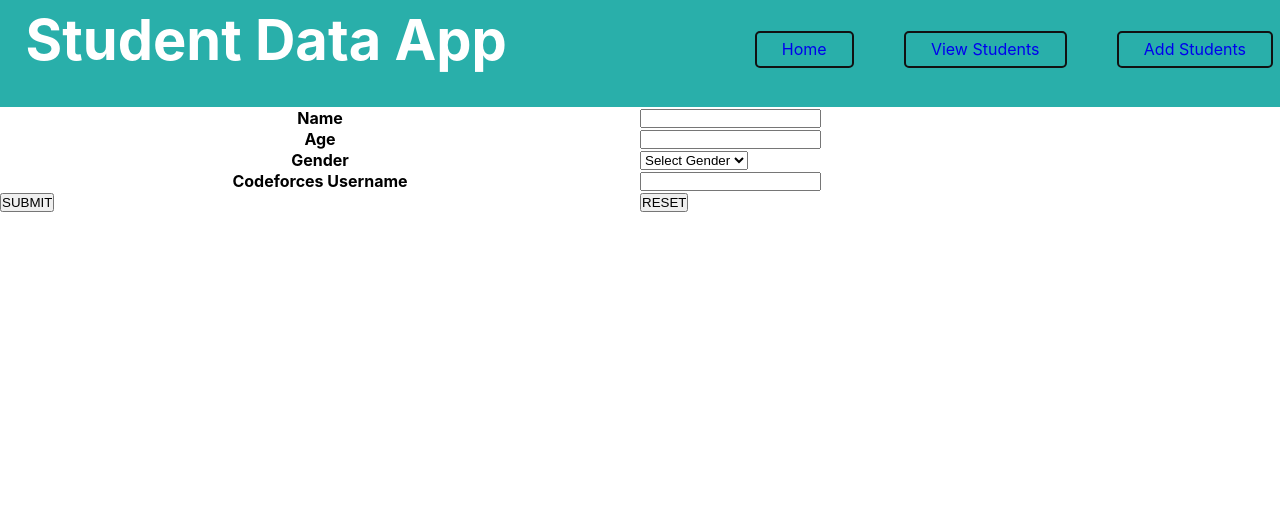
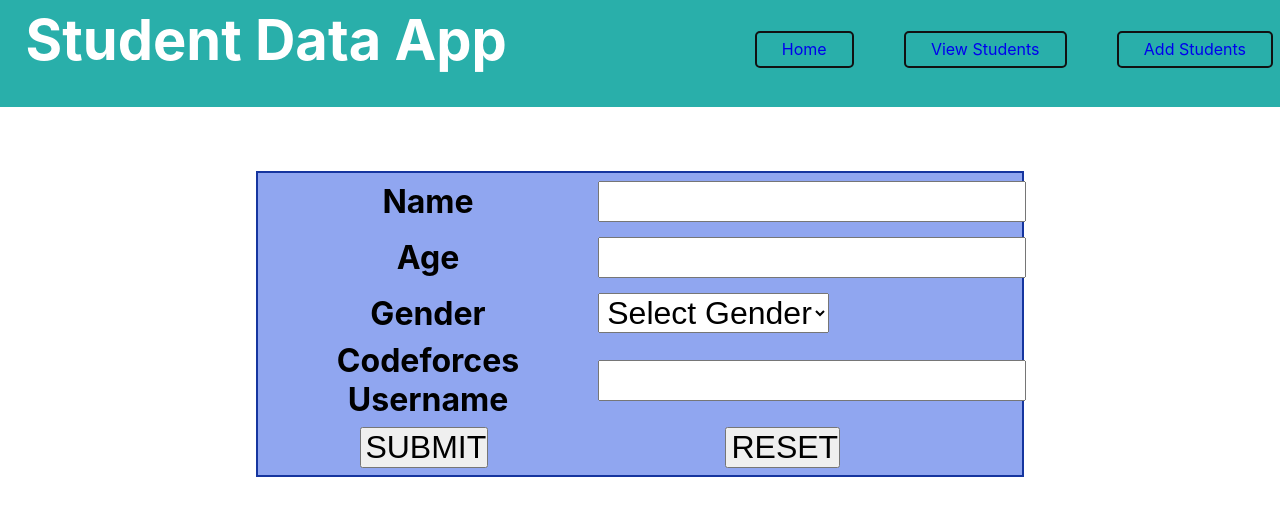
Before and after one commit to srajang123/Student-CF, a React (Create React App) app: page /add in a window 1280 px wide. Shown: the top 516 px of the page. Built offline with nearby package versions, Linux system fonts and the light colour scheme; no server answers.

Commit message:
Added scss for Add Students

```diff
--- a/src/Components/Add.js
+++ b/src/Components/Add.js
@@ -1,4 +1,5 @@
 import React from 'react';
+import '../styles/Add.css';
 
 function Add({Name,Age,Gender,CF,RESET,New,SUBMIT}){
     return (
--- /dev/null
+++ b/src/scss/Add.scss
@@ -0,0 +1,31 @@
+$font-size: 4vh;
+$bgcolor: #15359f;
+.form{
+    table{
+        border-collapse: collapse;
+        background-color:lighten($bgcolor,40%);
+        width: 60%;
+        margin: 5% auto;
+        border: solid 2px $bgcolor;
+        tr{
+            th{
+                font-size: $font-size;
+            }
+            td{
+                padding: 1% 0;
+                input,select{
+                    font-size: $font-size;
+                    padding-left:1%;
+                }
+                input[type=button],input[type=reset]
+                {
+                    margin-left: 30%;
+                }
+                input[type=button],input[type=reset]:hover
+                {
+                    cursor: pointer;
+                }
+            }
+        }
+    }
+}
--- a/src/scss/View.scss
+++ b/src/scss/View.scss
@@ -2,6 +2,8 @@ $background-color:#2545cf;
 $text-color:#fff;
 $bgOdd:#afbfcf;
 $bgEven:#8595af;
+.view
+{
     table
     {
         border-collapse: collapse;
@@ -48,3 +50,4 @@ table
             }
         }
     }
+}
--- /dev/null
+++ b/src/styles/Add.css
@@ -0,0 +1,25 @@
+.form table {
+  border-collapse: collapse;
+  background-color: #90a6f0;
+  width: 60%;
+  margin: 5% auto;
+  border: solid 2px #15359f;
+}
+.form table tr th {
+  font-size: 4vh;
+}
+.form table tr td {
+  padding: 1% 0;
+}
+.form table tr td input, .form table tr td select {
+  font-size: 4vh;
+  padding-left: 1%;
+}
+.form table tr td input[type=button], .form table tr td input[type=reset] {
+  margin-left: 30%;
+}
+.form table tr td input[type=button], .form table tr td input[type=reset]:hover {
+  cursor: pointer;
+}
+
+/*# sourceMappingURL=Add.css.map */
--- a/src/styles/View.css
+++ b/src/styles/View.css
@@ -1,39 +1,39 @@
-table {
+.view table {
   border-collapse: collapse;
   table-layout: fixed;
   width: 100%;
 }
-table thead tr {
+.view table thead tr {
   background-color: #2545cf;
   color: #fff;
   font-size: 3vh;
 }
-table thead tr th {
+.view table thead tr th {
   width: 5%;
   padding: 1% 0;
 }
-table thead tr th:nth-child(2) {
+.view table thead tr th:nth-child(2) {
   width: 20%;
 }
-table thead tr th:nth-child(4) {
+.view table thead tr th:nth-child(4) {
   width: 10%;
 }
-table thead tr th:nth-child(5) {
+.view table thead tr th:nth-child(5) {
   width: 20%;
 }
-table tbody tr:nth-child(even) {
+.view table tbody tr:nth-child(even) {
   background-color: #8595af;
 }
-table tbody tr:nth-child(odd) {
+.view table tbody tr:nth-child(odd) {
   background-color: #afbfcf;
 }
-table tbody tr td {
+.view table tbody tr td {
   font-size: 3vh;
   text-align: center;
   padding-top: 1%;
   padding-bottom: 1%;
 }
-table tbody tr td a {
+.view table tbody tr td a {
   text-decoration: none;
   color: #f00;
 }
```
Also changed, not shown: 2 other files (tests, documents, lock files or other folders). Lines whose indentation alone changed are shown as unchanged.
